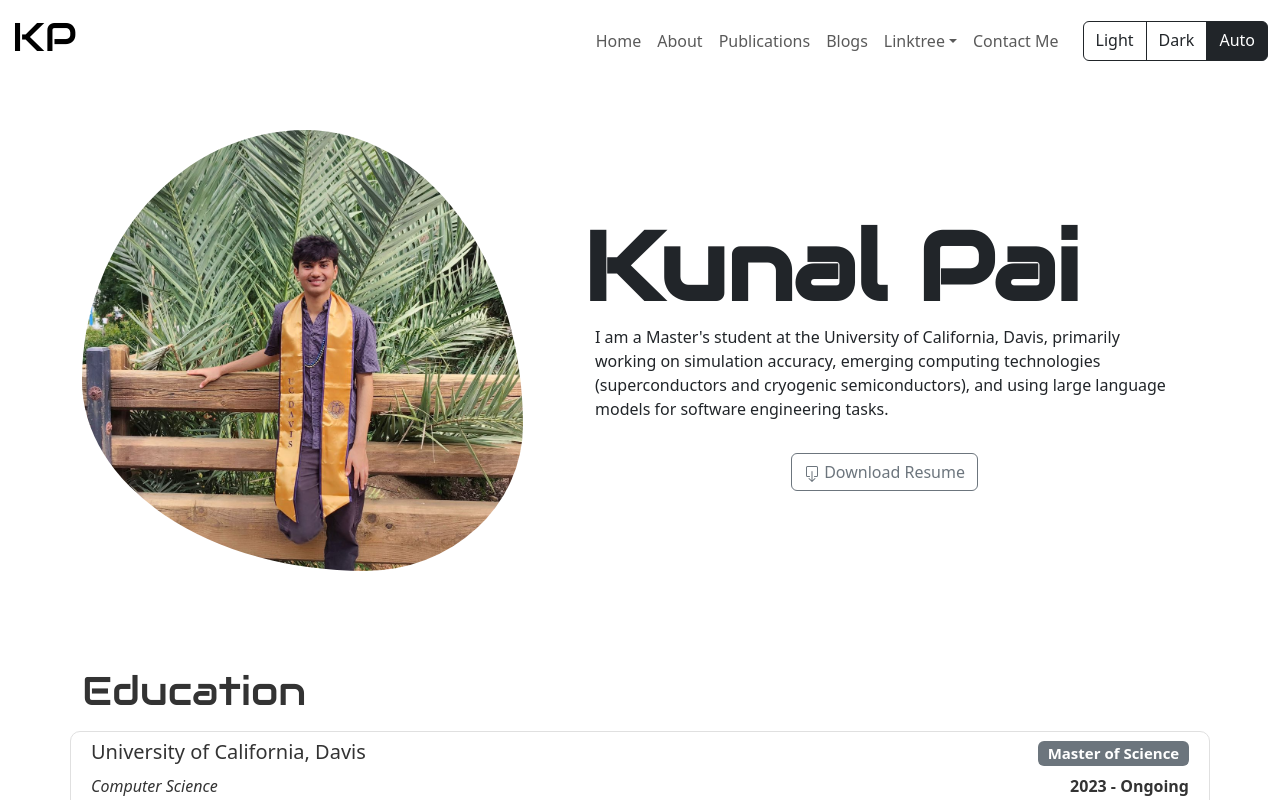
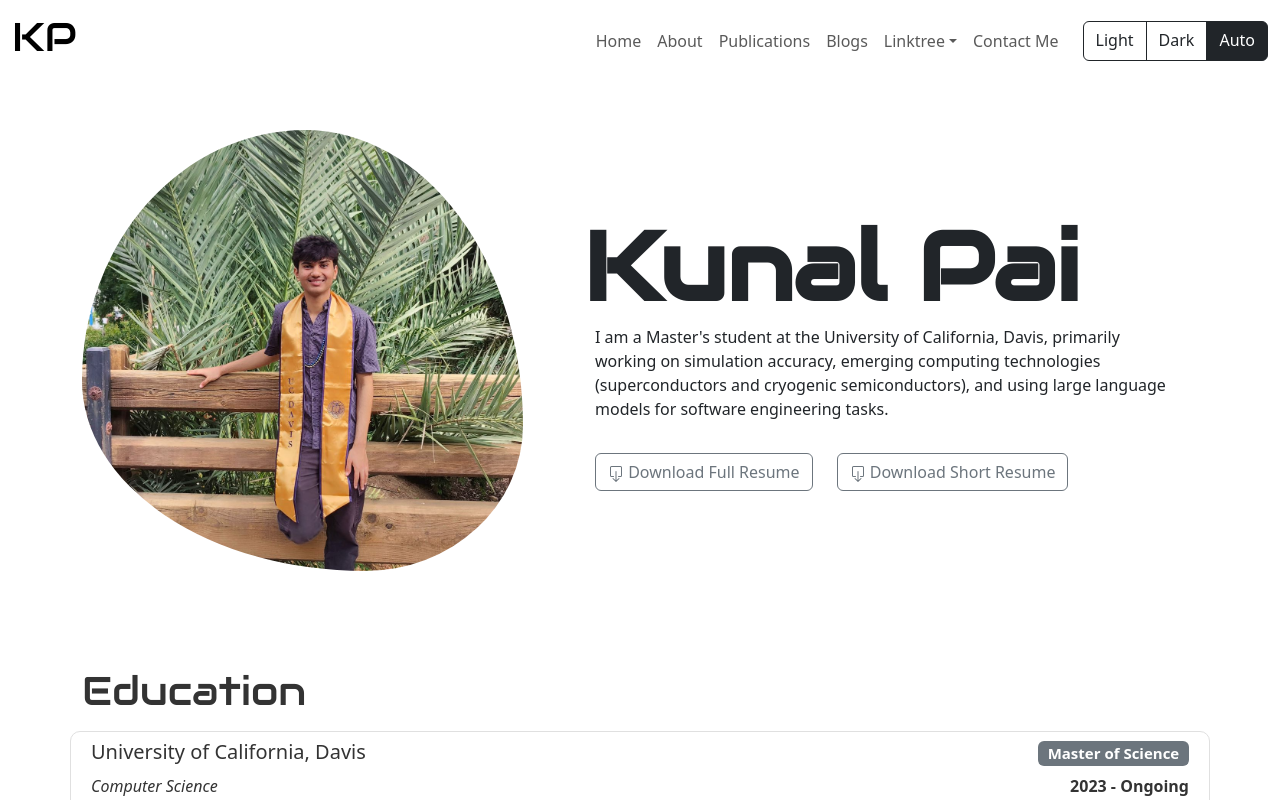
Before and after one commit to kunpai/my-website, a Next.js app: page / in a window 1280 px wide. Shown: the top 800 px of the page. Built offline with nearby package versions, Linux system fonts and the light colour scheme.

Commit message:
fix: Add short resume download option and update resume links in configuration

```diff
--- a/components/hello.js
+++ b/components/hello.js
@@ -45,13 +45,20 @@ export default function Hello() {
           </p>
         </Row>
         <Row className='mt-3'>
-          <Col className='d-flex justify-content-center'>
+          <Col className='d-flex justify-content-start gap-4'>
             <Button variant='outline-secondary' href={process.env.CONFIG.resume} target='_blank'>
               <svg xmlns="http://www.w3.org/2000/svg" width="16" height="16" fill="currentColor" class="bi bi-box-arrow-down" viewBox="0 0 16 16">
                 <path fill-rule="evenodd" d="M3.5 10a.5.5 0 0 1-.5-.5v-8a.5.5 0 0 1 .5-.5h9a.5.5 0 0 1 .5.5v8a.5.5 0 0 1-.5.5h-2a.5.5 0 0 0 0 1h2A1.5 1.5 0 0 0 14 9.5v-8A1.5 1.5 0 0 0 12.5 0h-9A1.5 1.5 0 0 0 2 1.5v8A1.5 1.5 0 0 0 3.5 11h2a.5.5 0 0 0 0-1h-2z" />
                 <path fill-rule="evenodd" d="M7.646 15.854a.5.5 0 0 0 .708 0l3-3a.5.5 0 0 0-.708-.708L8.5 14.293V5.5a.5.5 0 0 0-1 0v8.793l-2.146-2.147a.5.5 0 0 0-.708.708l3 3z" />
               </svg>
-              {' Download Resume'}
+              {' Download Full Resume'}
+            </Button>
+            <Button variant='outline-secondary' href={process.env.CONFIG.resume_short} target='_blank'>
+              <svg xmlns="http://www.w3.org/2000/svg" width="16" height="16" fill="currentColor" class="bi bi-box-arrow-down" viewBox="0 0 16 16">
+                <path fill-rule="evenodd" d="M3.5 10a.5.5 0 0 1-.5-.5v-8a.5.5 0 0 1 .5-.5h9a.5.5 0 0 1 .5.5v8a.5.5 0 0 1-.5.5h-2a.5.5 0 0 0 0 1h2A1.5 1.5 0 0 0 14 9.5v-8A1.5 1.5 0 0 0 12.5 0h-9A1.5 1.5 0 0 0 2 1.5v8A1.5 1.5 0 0 0 3.5 11h2a.5.5 0 0 0 0-1h-2z" />
+                <path fill-rule="evenodd" d="M7.646 15.854a.5.5 0 0 0 .708 0l3-3a.5.5 0 0 0-.708-.708L8.5 14.293V5.5a.5.5 0 0 0-1 0v8.793l-2.146-2.147a.5.5 0 0 0-.708.708l3 3z" />
+              </svg>
+              {' Download Short Resume'}
             </Button>
           </Col>
         </Row>
--- a/website.config.json
+++ b/website.config.json
@@ -4,6 +4,7 @@
     "image": "/images/kunal.jpeg",
     "intro": "I am a Master's student at the University of California, Davis, primarily working on simulation accuracy, emerging computing technologies (superconductors and cryogenic semiconductors), and using large language models for software engineering tasks.",
     "resume": "/resume2025.pdf",
+    "resume_short": "/1.pdf",
     "footerLinks": {
         "Google Scholar": "https://scholar.google.com/citations?hl=en&user=-0ZTuE4AAAAJ",
         "ORCID": "https://orcid.org/0009-0003-0675-7135",
```
Also changed, not shown: 1 other file (tests, documents, lock files or other folders).
